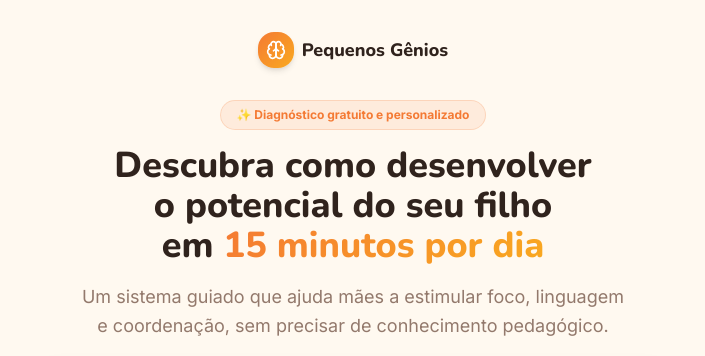
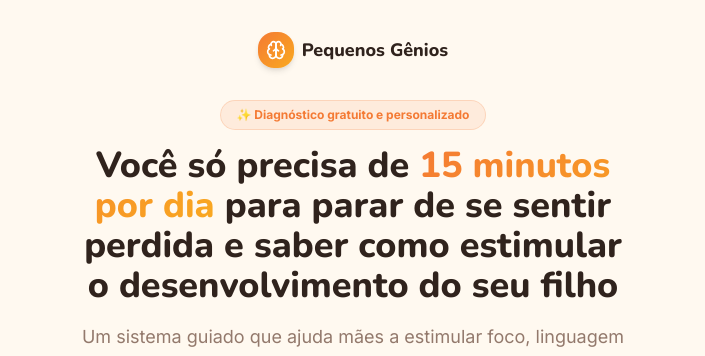
Before and after one commit to 4shawdom/infantil-funil, a React (Vite) app: page / in a window 1280 px wide. Shown: the top 356 px of the page, without its empty margins (287-992 px from the left). Built offline with nearby package versions, Linux system fonts and the light colour scheme; the HTML template or start-up script is replaced by a standard one.

Commit message:
feat: nova headline da página inicial

```diff
--- a/src/pages/Index.tsx
+++ b/src/pages/Index.tsx
@@ -25,8 +25,9 @@ export default function Index() {
             ✨ Diagnóstico gratuito e personalizado
           </div>
           <h1 className="font-display text-3xl md:text-4xl text-foreground leading-tight mb-4 text-balance">
-            Descubra como desenvolver o potencial do seu filho em{" "}
-            <span className="gradient-text">15 minutos por dia</span>
+            Você só precisa de{" "}
+            <span className="gradient-text">15 minutos por dia</span>{" "}
+            para parar de se sentir perdida e saber como estimular o desenvolvimento do seu filho
           </h1>
           <p className="text-muted-foreground text-lg leading-relaxed text-balance">
             Um sistema guiado que ajuda mães a estimular foco, linguagem e coordenação,
```
